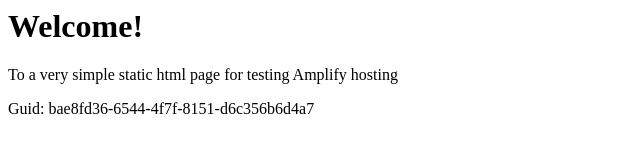
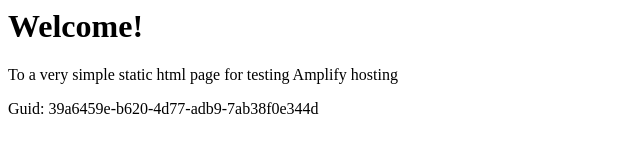
Before and after one commit to aws-aemilia-pdx/Github-PR-Commit-Integration-Test-DoNotTouch-GithubWebhookPreviewCanaryTest-v1-preprod-us-west-2, a website: page src/index.html in a window 1280 px wide. Shown: the full height of the page, 0-640 px from the left. Drawn offline with Linux system fonts and the light colour scheme.

Commit message:
commit from integ tests

```diff
--- a/src/index.html
+++ b/src/index.html
@@ -12,6 +12,6 @@
 <body>
     <h1>Welcome!</h1>
     <p>To a very simple static html page for testing Amplify hosting</p>
-    <p>Guid: bae8fd36-6544-4f7f-8151-d6c356b6d4a7</p></body>
+    <p>Guid: 39a6459e-b620-4d77-adb9-7ab38f0e344d</p></body>
 
 </html>
```
